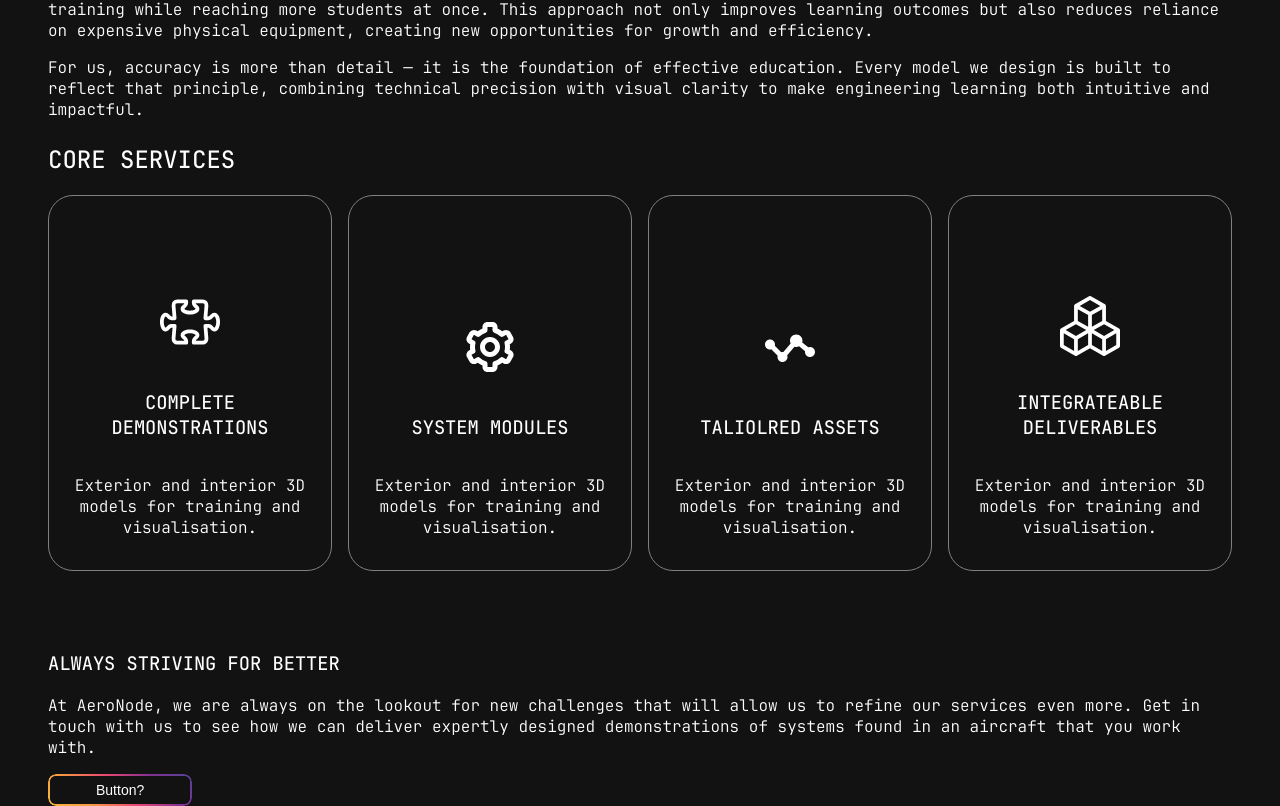
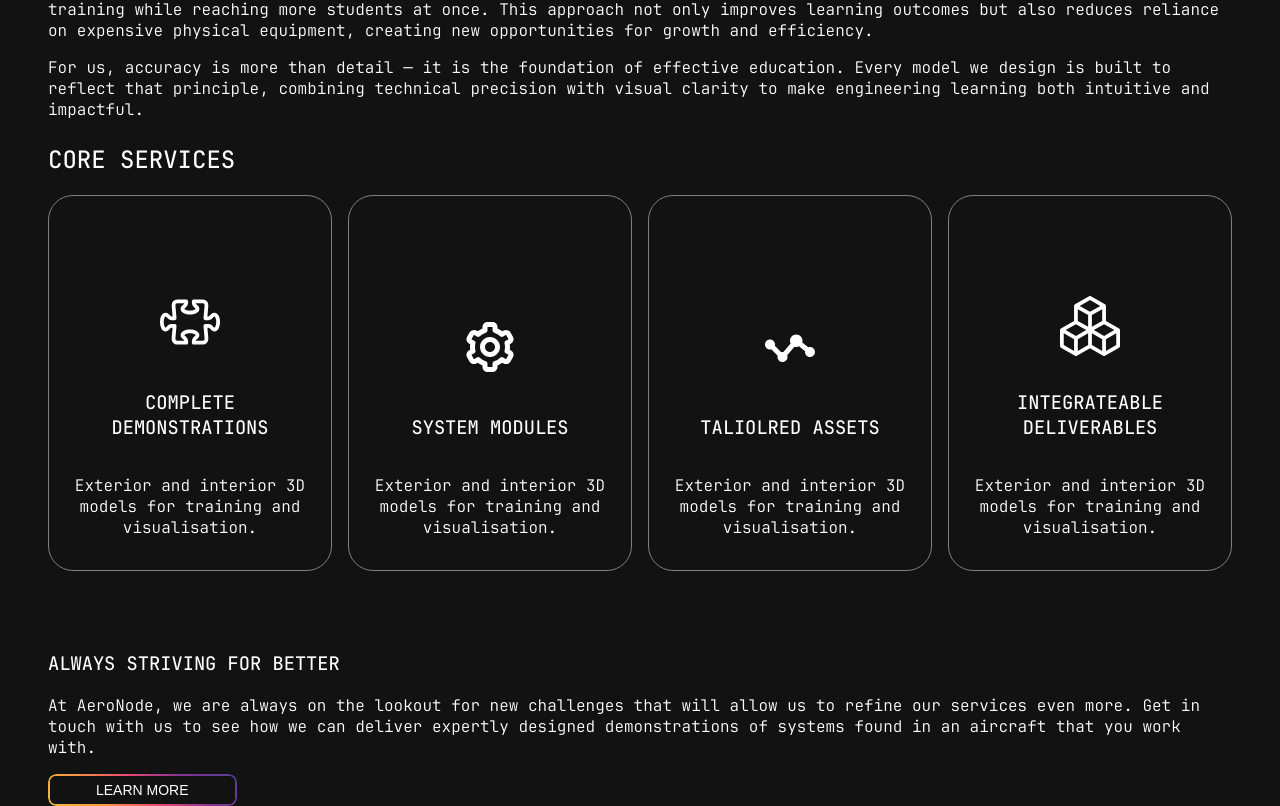
Before and after one commit to calAshy/Orion, a React (Create React App) app: page / in a window 1280 px wide. Shown: the part 996-1802 px from the top of the page. Built offline with nearby package versions, Linux system fonts and the light colour scheme.

Commit message:
Git configuration check

```diff
--- a/src/pages/Home.js
+++ b/src/pages/Home.js
@@ -64,7 +64,7 @@ const handleClick = () => {
             <h3>ALWAYS STRIVING FOR BETTER</h3>
             <p>At AeroNode, we are always on the lookout for new challenges that will allow us to refine our services even more. Get in touch with us to see how we can deliver expertly designed demonstrations of systems found in an aircraft that you work with.
             </p>
-            <PrimaryButton ButtonText="Button?" onClick={handleClick}/>
+            <PrimaryButton ButtonText="LEARN MORE" onClick={handleClick}/>
         </div>
     </div>
   );
```
